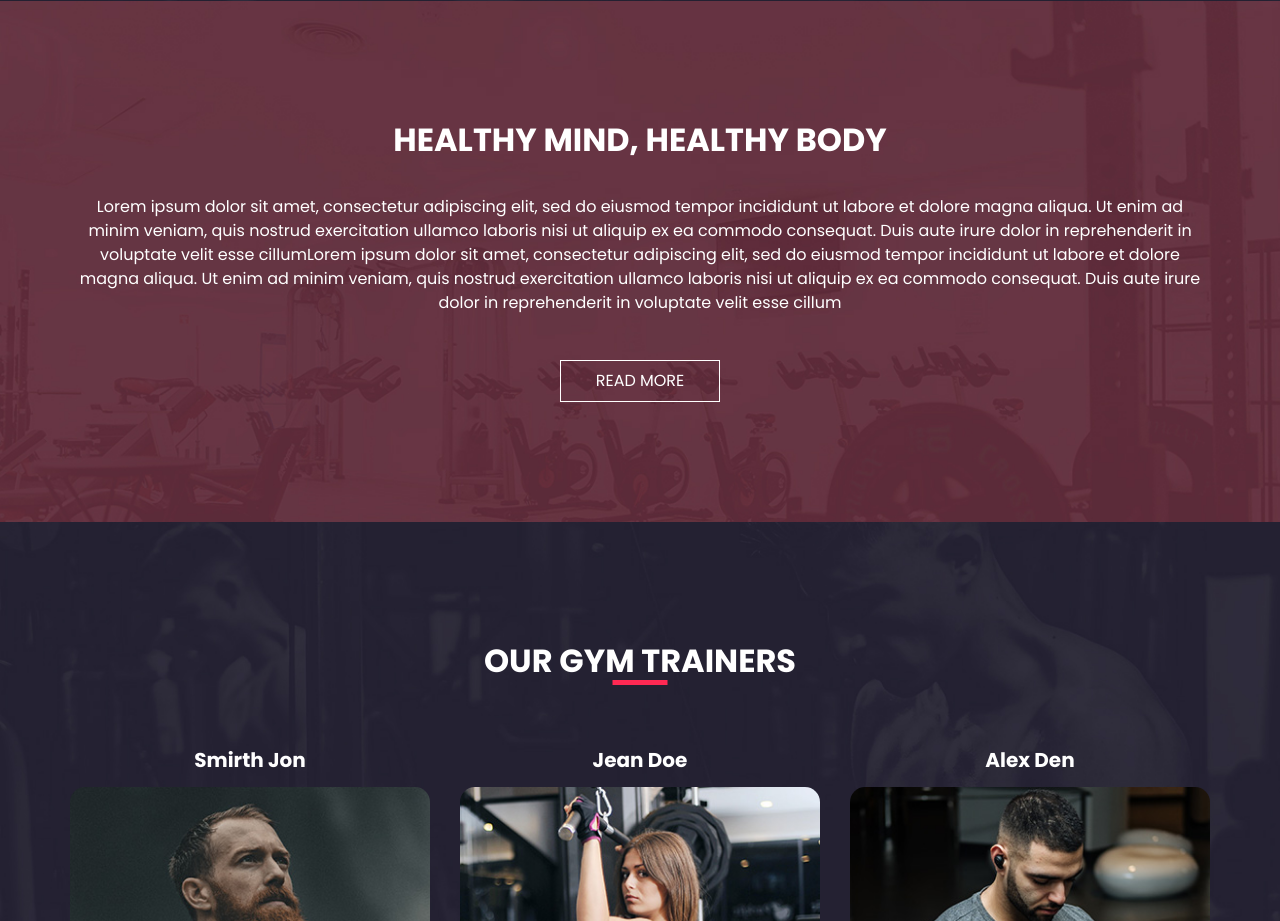
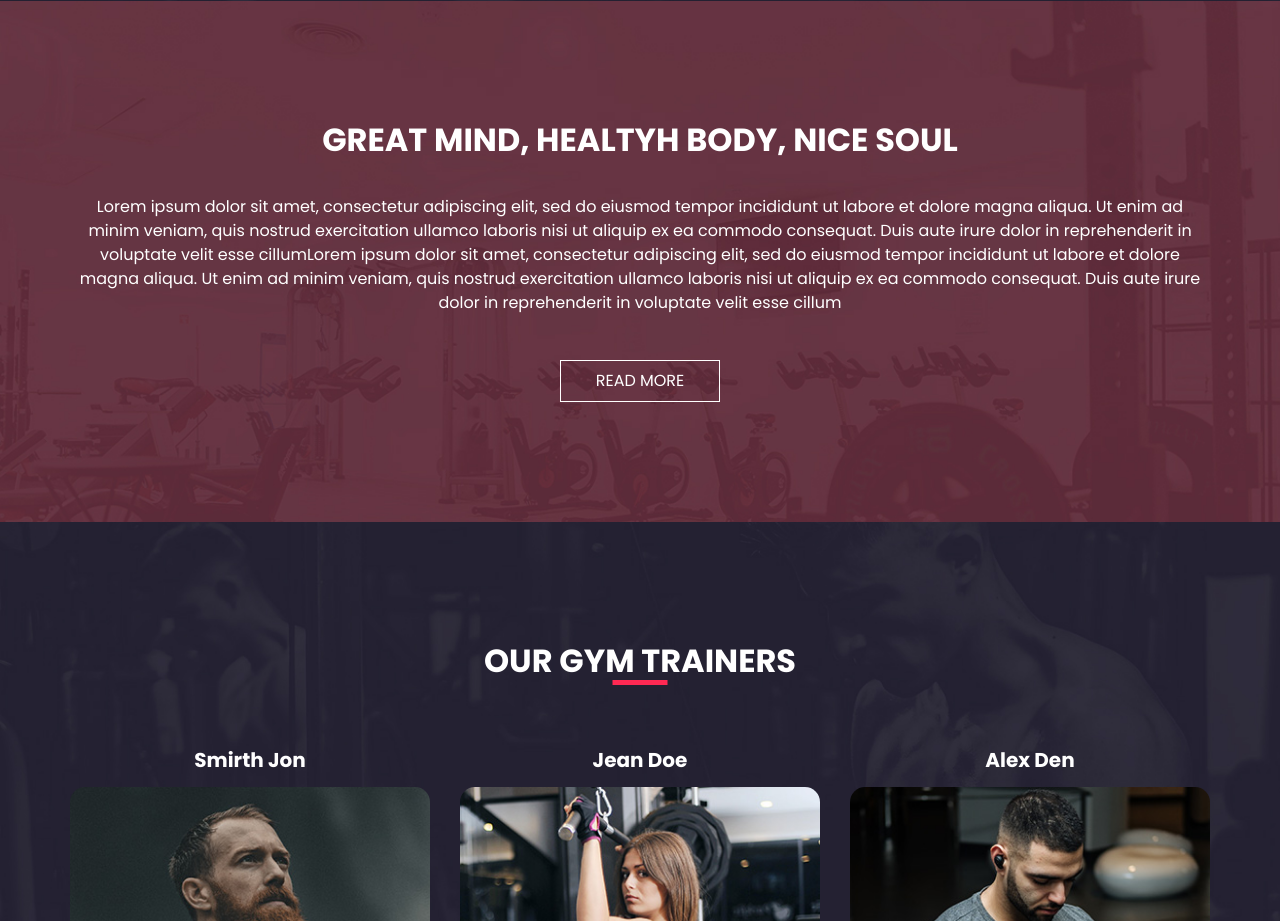
Before and after one commit to Ndejito/gym-website, a plain HTML site: page index.html in a window 1280 px wide. Shown: the part 1360-2281 px from the top of the page. Drawn offline with nearby package versions, Linux system fonts and the light colour scheme.

Commit message:
update mind

```diff
--- a/index.html
+++ b/index.html
@@ -313,7 +313,7 @@
         <div class="col-md-12 mx-auto">
           <div class="detail-box">
             <h2>
-              HEALTHY MIND, HEALTHY BODY
+              GREAT MIND, HEALTYH BODY, NICE SOUL
             </h2>
             <p>
               Lorem ipsum dolor sit amet, consectetur adipiscing elit, sed do eiusmod tempor incididunt ut labore et dolore magna aliqua. Ut enim ad minim veniam, quis nostrud exercitation ullamco laboris nisi ut aliquip ex ea commodo consequat. Duis aute irure dolor in reprehenderit in voluptate velit esse cillumLorem ipsum dolor sit amet, consectetur adipiscing elit, sed do eiusmod tempor incididunt ut labore et dolore magna aliqua. Ut enim ad minim veniam, quis nostrud exercitation ullamco laboris nisi ut aliquip ex ea commodo consequat. Duis aute irure dolor in reprehenderit in voluptate velit esse cillum
```
